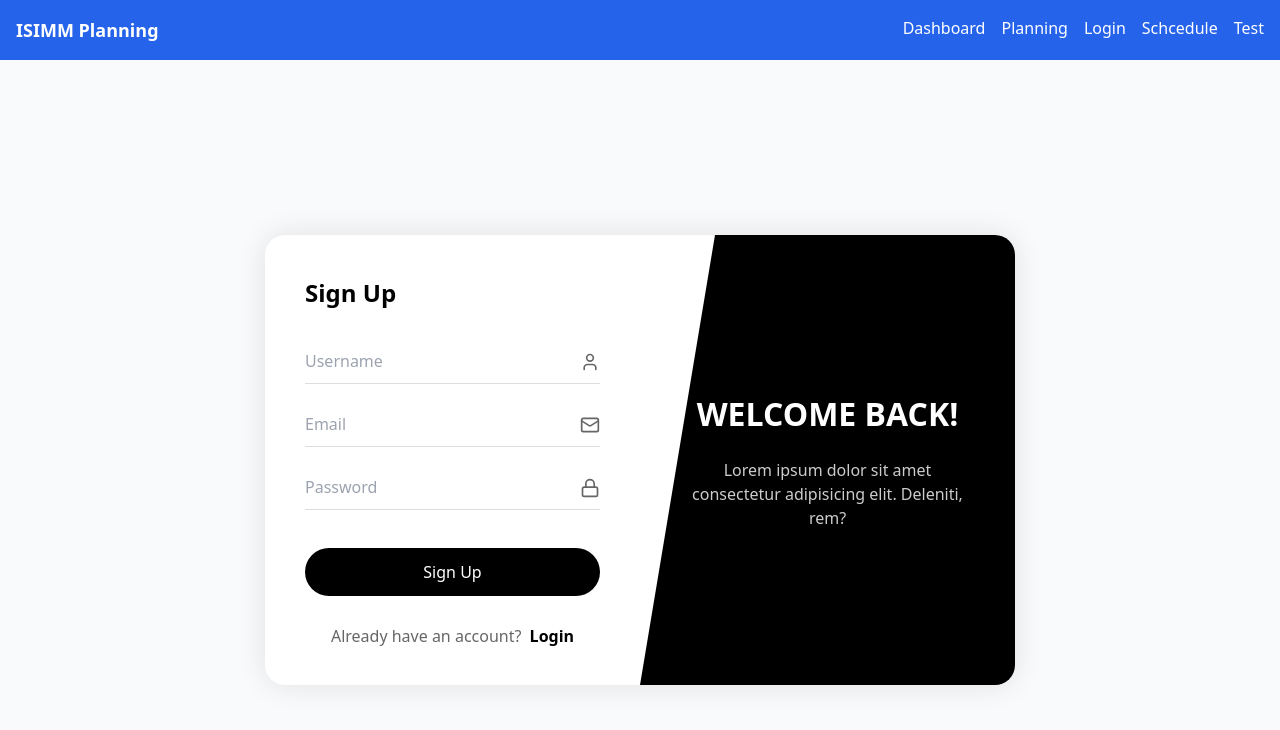
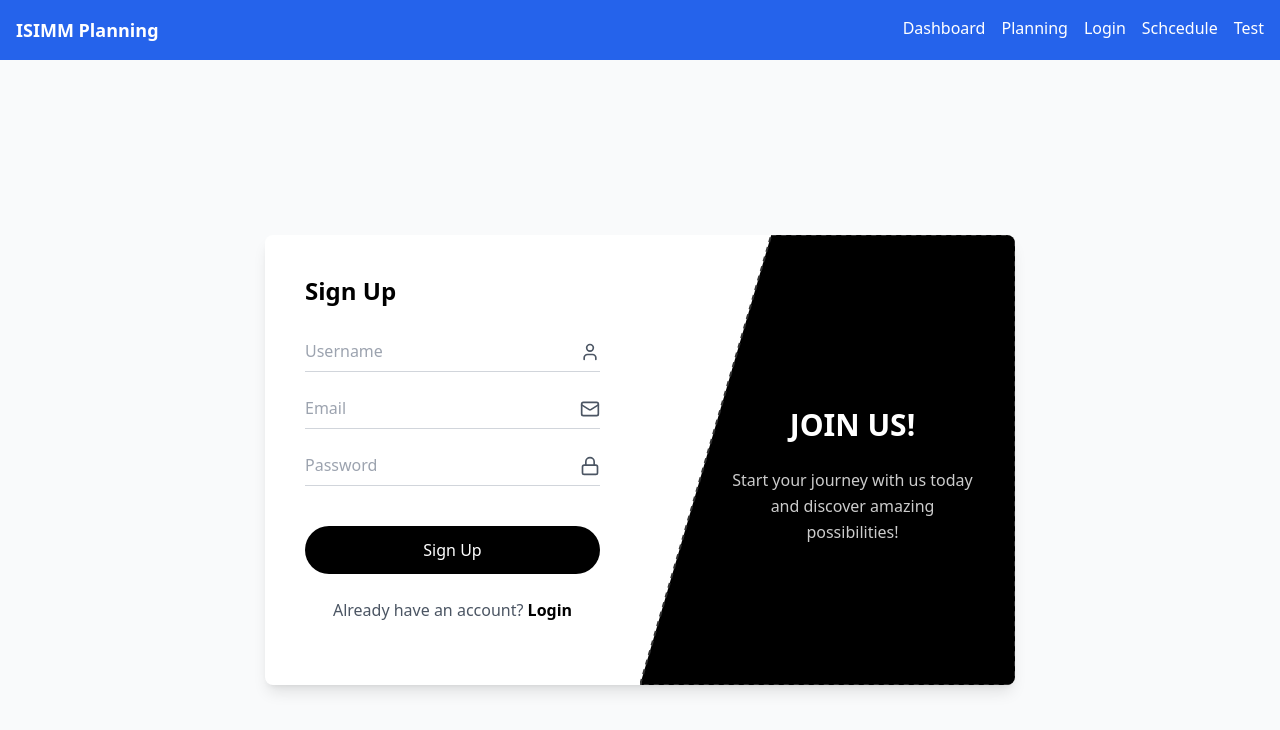
Before and after one commit to WassimmhX/Schcedule, a React (Vite) app: page /login in a window 1280 px wide. Both pictures are taken after a click on the button "Sign Up". Shown: the top 730 px of the page. Built offline with nearby package versions, Linux system fonts and the light colour scheme.

Commit message:
login update

```diff
--- a/src/pages/Login.jsx
+++ b/src/pages/Login.jsx
@@ -2,70 +2,133 @@
 
 import { useState } from 'react';
 import { User, Mail, Lock } from 'lucide-react';
-import './App.css';
 
-export default function AuthForm() {
-  const [isLogin, setIsLogin] = useState(true)
+const AuthForm = () => {
+  const [isLogin, setIsLogin] = useState(true);
 
   return (
     <div className="min-h-screen flex items-center justify-center bg-gray-50">
-      <div className="auth-container">
-        <div className="form-section">
+      <div className="relative w-[750px] h-[450px] bg-white rounded-lg shadow-lg overflow-hidden flex">
+        {/* SVG Border Frame */}
+        <svg
+          className="absolute top-0 right-0 h-full w-1/2"
+          viewBox="0 0 375 450"
+          style={{
+            zIndex: 1,
+            pointerEvents: 'none'
+          }}
+        >
+          <path
+            d="M131.25 0 L375 0 L375 450 L0 450 L131.25 0"
+            fill="none"
+            stroke="#333"
+            strokeWidth="2"
+            strokeDasharray="5,5"
+          />
+        </svg>
+
+        <div className="w-1/2 p-10 relative z-10">
           {/* Login Form */}
-          <div className={`form-content ${!isLogin ? 'hidden' : ''}`}>
-            <h2 className="form-title">Login</h2>
-            <div className="input-group">
-              <input type="text" placeholder="Username" />
-              <User className="input-icon" size={20} />
+          <div className={`transform transition-all duration-500 ${isLogin ? 'translate-x-0 opacity-100' : 'translate-x-full opacity-0 absolute'}`}>
+            <h2 className="text-2xl font-semibold mb-6">Login</h2>
+            <div className="relative mb-4">
+              <input
+                type="text"
+                placeholder="Username"
+                className="w-full py-2 border-b border-gray-300 focus:border-black outline-none transition-colors duration-300"
+              />
+              <User className="absolute right-0 top-1/2 -translate-y-1/2 text-gray-600" size={20} />
             </div>
-            <div className="input-group">
-              <input type="password" placeholder="Password" />
-              <Lock className="input-icon" size={20} />
+            <div className="relative mb-4">
+              <input
+                type="password"
+                placeholder="Password"
+                className="w-full py-2 border-b border-gray-300 focus:border-black outline-none transition-colors duration-300"
+              />
+              <Lock className="absolute right-0 top-1/2 -translate-y-1/2 text-gray-600" size={20} />
             </div>
-            <button className="submit-button">Login</button>
-            <p className="switch-text">
+            <button className="w-full bg-black hover:bg-gray-800 text-white rounded-full py-3 mt-6 transition-colors duration-300">
+              Login
+            </button>
+            <p className="text-center text-gray-600 mt-6">
               Don't have an account?{' '}
-              <button onClick={() => setIsLogin(false)} className="switch-button">
+              <button
+                onClick={() => setIsLogin(false)}
+                className="text-black font-semibold hover:underline"
+              >
                 Sign Up
               </button>
             </p>
           </div>
 
           {/* Sign Up Form */}
-          <div className={`form-content ${isLogin ? 'hidden' : ''}`}>
-            <h2 className="form-title">Sign Up</h2>
-            <div className="input-group">
-              <input type="text" placeholder="Username" />
-              <User className="input-icon" size={20} />
+          <div className={`transform transition-all duration-500 ${!isLogin ? 'translate-x-0 opacity-100' : '-translate-x-full opacity-0 absolute'}`}>
+            <h2 className="text-2xl font-semibold mb-6">Sign Up</h2>
+            <div className="relative mb-4">
+              <input
+                type="text"
+                placeholder="Username"
+                className="w-full py-2 border-b border-gray-300 focus:border-black outline-none transition-colors duration-300"
+              />
+              <User className="absolute right-0 top-1/2 -translate-y-1/2 text-gray-600" size={20} />
             </div>
-            <div className="input-group">
-              <input type="email" placeholder="Email" />
-              <Mail className="input-icon" size={20} />
+            <div className="relative mb-4">
+              <input
+                type="email"
+                placeholder="Email"
+                className="w-full py-2 border-b border-gray-300 focus:border-black outline-none transition-colors duration-300"
+              />
+              <Mail className="absolute right-0 top-1/2 -translate-y-1/2 text-gray-600" size={20} />
             </div>
-            <div className="input-group">
-              <input type="password" placeholder="Password" />
-              <Lock className="input-icon" size={20} />
+            <div className="relative mb-4">
+              <input
+                type="password"
+                placeholder="Password"
+                className="w-full py-2 border-b border-gray-300 focus:border-black outline-none transition-colors duration-300"
+              />
+              <Lock className="absolute right-0 top-1/2 -translate-y-1/2 text-gray-600" size={20} />
             </div>
-            <button className="submit-button">Sign Up</button>
-            <div className='login-link'>
-                <p className="switch-text">
-                Already have an account?{' '}
-                <button onClick={() => setIsLogin(true)} className="switch-button">
-                    Login
-                </button>
-                </p>
-            </div>
+            <button className="w-full bg-black hover:bg-gray-800 text-white rounded-full py-3 mt-6 transition-colors duration-300">
+              Sign Up
+            </button>
+            <p className="text-center text-gray-600 mt-6">
+              Already have an account?{' '}
+              <button
+                onClick={() => setIsLogin(true)}
+                className="text-black font-semibold hover:underline"
+              >
+                Login
+              </button>
+            </p>
           </div>
         </div>
 
-        {/* Welcome Section */}
-        <div className="welcome-section">
-          <div className="welcome-content">
-            <h1>WELCOME BACK!</h1>
-            <p>Lorem ipsum dolor sit amet consectetur adipisicing elit. Deleniti, rem?</p>
+        {/* Welcome Section with Visible Border */}
+        <div className="absolute top-0 right-0 w-1/2 h-full text-white overflow-hidden">
+          <div
+            className="absolute inset-0 bg-black transition-transform duration-500 ease-in-out"
+            style={{
+              clipPath: 'polygon(35% 0%, 100% 0%, 100% 100%, 0% 100%)',
+              borderLeft: '2px solid rgba(255,255,255,0.2)',
+            }}
+          >
+            <div className="h-full flex items-center justify-center p-10">
+              <div className="text-center max-w-[280px] ml-12 mt-8">
+                <h1 className="text-3xl font-bold mb-6 ">
+                  {isLogin ? 'WELCOME BACK!' : 'JOIN US!'}
+                </h1>
+                <p className="text-base leading-relaxed opacity-80">
+                  {isLogin
+                    ? 'Lorem ipsum dolor sit amet consectetur adipisicing elit. Deleniti, rem?'
+                    : 'Start your journey with us today and discover amazing possibilities!'}
+                </p>
+              </div>
+            </div>
           </div>
         </div>
       </div>
     </div>
-  )
-}
+  );
+};
+
+export default AuthForm;
--- a/tailwind.config.js
+++ b/tailwind.config.js
@@ -1,5 +1,6 @@
 /** @type {import('tailwindcss').Config} */
 export default {
+  darkMode: ["class"],
   content: ["./index.html", "./src/**/*.{js,ts,jsx,tsx}"],
   theme: {
     extend: {},
```
